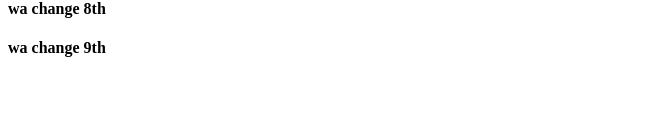
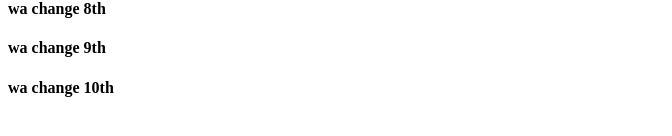
Before and after one commit to masaru19900208/gitTestRepo, a plain HTML site: page index.html in a window 1280 px wide. Shown: the part 642-778 px from the top of the page, without its empty margins (0-672 px from the left). Drawn offline with Linux system fonts and the light colour scheme.

Commit message:
wa change 10th

```diff
--- a/index.html
+++ b/index.html
@@ -25,6 +25,7 @@
   <h4>wa change 7th</h4>
   <h4>wa change 8th</h4>
   <h4>wa change 9th</h4>
+  <h4>wa change 10th</h4>
 </body>
 
 </html>
```
